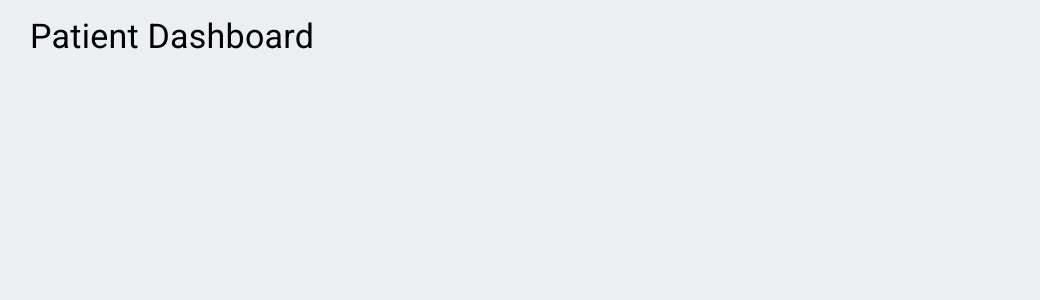
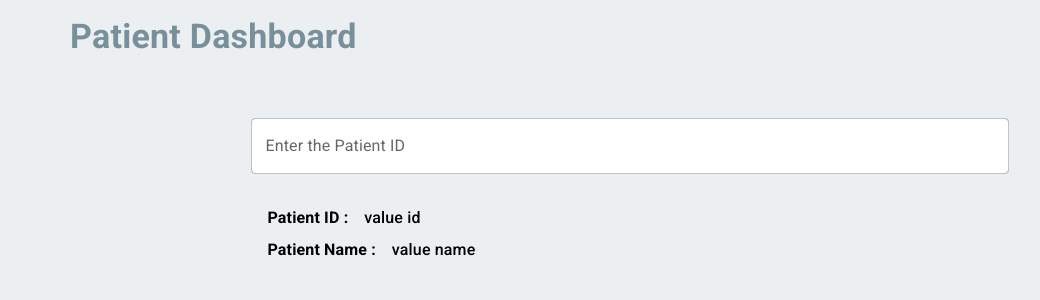
Before and after one commit to CommunityProject21/OverSeer-website, a React (Create React App) app: page /home in a window 1280 px wide. Shown: the top 300 px of the page, without its empty margins (10-1050 px from the left). Built offline with nearby package versions, Linux system fonts and the light colour scheme.

Commit message:
text feild for id, patient id, patient name added

```diff
--- a/src/Components/Header/Header.jsx
+++ b/src/Components/Header/Header.jsx
@@ -2,15 +2,52 @@ import React from "react";
 import TrendingUpIcon from '@mui/icons-material/TrendingUp';
 import { Box } from '@mui/system';
 import { Typography } from '@mui/material';
+import TextField from '@mui/material/TextField';
 
 
 const Header = () => {
     return(
-        <div>
-            <Box sx={{ ml: 5, mt: 2, fontFamily: 'Arial', color: 'text.primary', fontSize: 30, fontWeight: 'bold' }}>
-                <Typography variant="h4" gutterBottom component="div">
+        <div style={{display: 'flex', flexDirection: 'column'}}>
+            <Box sx={{ ml: 10, mt: 2, fontFamily: 'Roboto', color: 'text.primary', fontSize: 30, fontWeight: 'fontWeightBold' }}>
+                <Typography variant="h4" gutterBottom component="div" style={{fontWeight: '900', color: '#78909c'}}>
                     Patient Dashboard
                 </Typography>
+            </Box>
+            <Box
+                component="form"
+                sx={{
+                    '& .MuiTextField-root': { m: 1, width: '75ch' },
+                    display: 'flex',
+                    justifyContent: 'center',
+                    mt: 5,
+                }}
+                noValidate
+                autoComplete="off"
+            >
+                <TextField
+                    sx={{backgroundColor: '#fff', borderColor: '#000', borderRadius: 2}}
+                    id="outlined-search"
+                    label="Enter the Patient ID"
+                    type="search"
+                />
+            </Box>
+            <Box sx={{display: 'flex', gap: 1, flexDirection: 'column', mt: 3, alignItems: 'center', }}>
+                <Box sx={{display: 'flex', width: '75ch', }}>
+                    <Typography sx={{ px: 2, }} style={{fontWeight: '900'}}>
+                        Patient ID :
+                    </Typography>
+                    <Typography sx={{ fontWeight: 'medium' }}>
+                        value id
+                    </Typography>
+                </Box>
+                <Box sx={{display: 'flex', width: '75ch', }}>
+                    <Typography sx={{ px: 2, }} style={{fontWeight: '900'}}>
+                        Patient Name :
+                    </Typography>
+                    <Typography sx={{ fontWeight: 'medium' }}>
+                        value name
+                    </Typography>
+                </Box>
             </Box>
         </div>
     );
```
